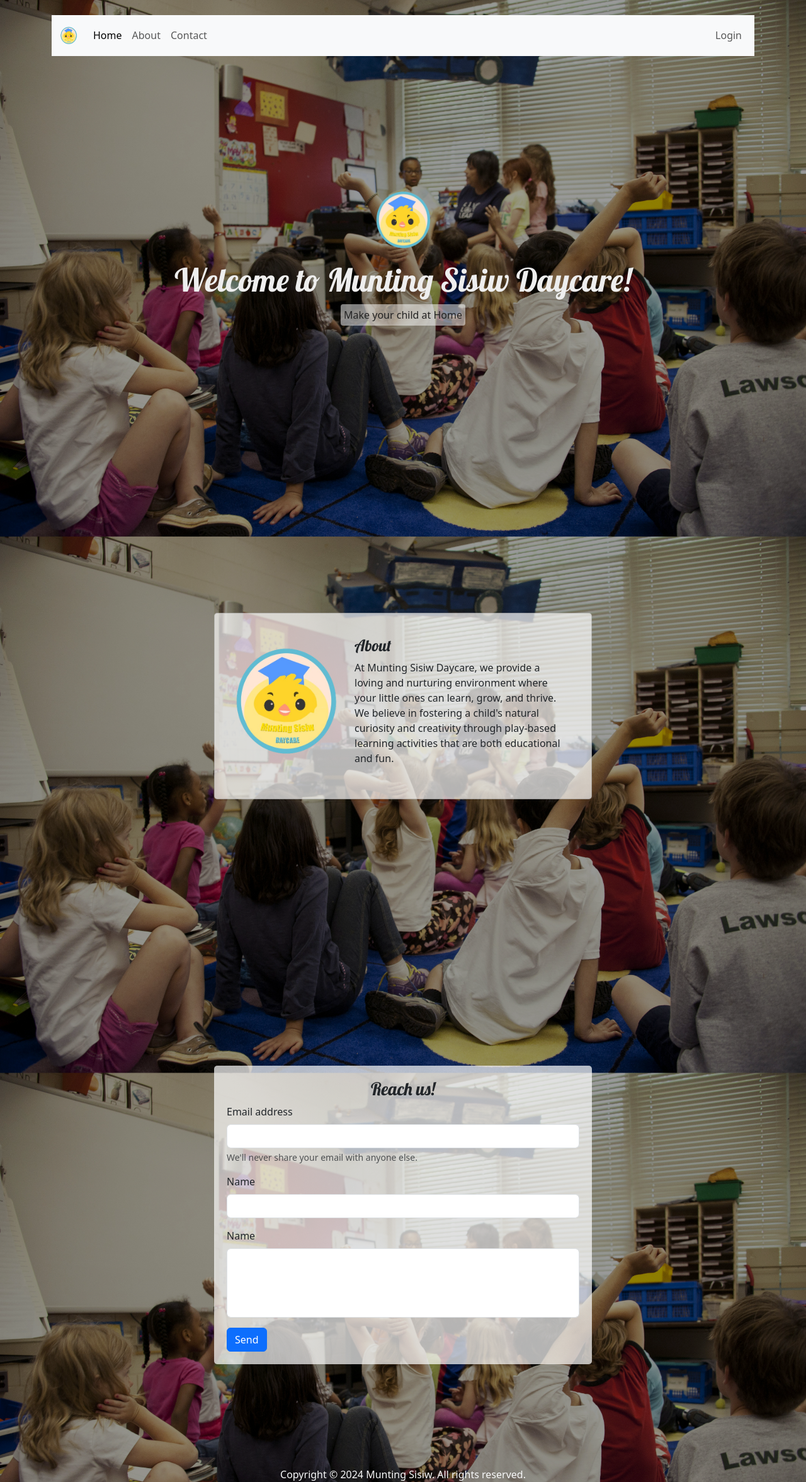
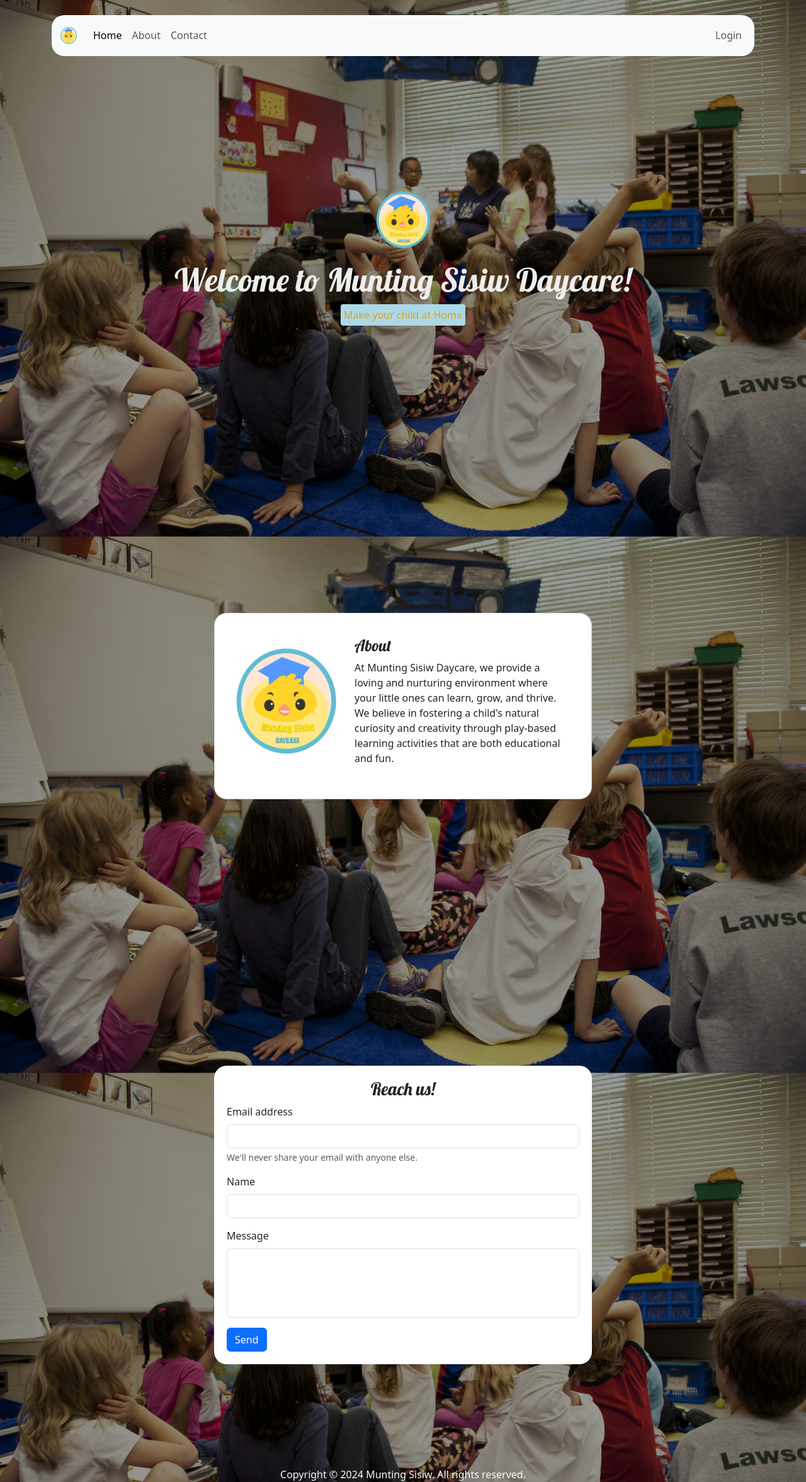
Before and after one commit to Valiantic/Munting-Sisiw-Student-Daycare-Management-System, a PHP site: page / in a window 1280 px wide. Shown: the whole page at 63% size. Run offline with PHP 8.4, Linux system fonts and the light colour scheme.

Commit message:
made some minor changes to index.php

```diff
--- a/index.php
+++ b/index.php
@@ -17,8 +17,6 @@
     <link href="https://fonts.googleapis.com/css2?family=Lobster&display=swap" rel="stylesheet">
   </head>
 
-<!-- TODO:
-9:34 CONTINUE NAVBAR -->
 
 <!-- OWN CSS IS HERE! -->
 
@@ -42,7 +40,8 @@
     }
     #homeNav {
         /* TO MAKE THE NAVBAR TRANSPARENT */
-        /* background: rgba(255,255,255, 0.5) !important; */
+         /* background: rgba(255,255,255, 0.5) !important;  */
+         border-radius:20px;
     }
     .welcome-text{
       min-height: 80vh;
@@ -56,8 +55,10 @@
       font-family: "Lobster", sans-serif;
     }
     .welcome-text p {
-      color: #222;
-      background: rgba(255,255,255,  0.5);
+      color: goldenrod;
+      /* TRANSPARENCY */
+      /* background: rgba(255,255,255,  0.5); */
+      background: lightblue;
       padding: 5px;
       border-radius: 4px;
     }
@@ -68,9 +69,10 @@
       max-width: 600px;
       width:90%;
       /* MAKE THE BACKGROUND TRANSPARENT */
-      background: rgba(255,255,255, 0.7);
+      /* background: rgba(255,255,255, 0.7); */
+      background: white;
 	    padding: 20px;
-	    border-radius: 5px;
+	    border-radius: 20px;
     }
     #about .card-1 h5{
       font-family: "Lobster", sans-serif;
@@ -84,9 +86,11 @@
     #contacts form {
       max-width: 600px;
       width: 90%;
-      background: rgba(255,255,255, 0.7);
+      /* TRANSPARENCY */
+      /* background: rgba(255,255,255, 0.7); */
+      background: white;
       padding: 20px;
-      border-radius: 5px;
+      border-radius: 20px;
     }
     #contacts form h3{
       text-align:center;
@@ -106,10 +110,12 @@
 
         <!-- NAVBAR -->
         <nav class="navbar navbar-expand-lg bg-body-tertiary" id="homeNav">
+
   <div class="container-fluid">
     <a class="navbar-brand" href="#"><img src="./images/logo.png" width="30"></a>
     <button class="navbar-toggler" type="button" data-bs-toggle="collapse" data-bs-target="#navbarSupportedContent" aria-controls="navbarSupportedContent" aria-expanded="false" aria-label="Toggle navigation">
       <span class="navbar-toggler-icon"></span>
+
     </button>
 
     <div class="collapse navbar-collapse" id="navbarSupportedContent">
@@ -216,7 +222,7 @@ align-items-center flex-column">
     <input type="text" class="form-control" id="exampleInputPassword1">
   </div>
   <div class="mb-3">
-    <label class="form-label">Name</label>
+    <label class="form-label">Message</label>
     <textarea class="form-control" rows="4"></textarea>
   </div>
 
--- a/req/login.php
+++ b/req/login.php
@@ -51,6 +51,7 @@ if(isset($_POST['uname']) &&
 
 			if($stmt->rowCount() == 1){
 				$user = $stmt->fetch();
+				// continue 19:52
 			}else {
 				$em  = "Incorrect Username or Password";
 				header("Location: ../login.php?error=$em");
```
